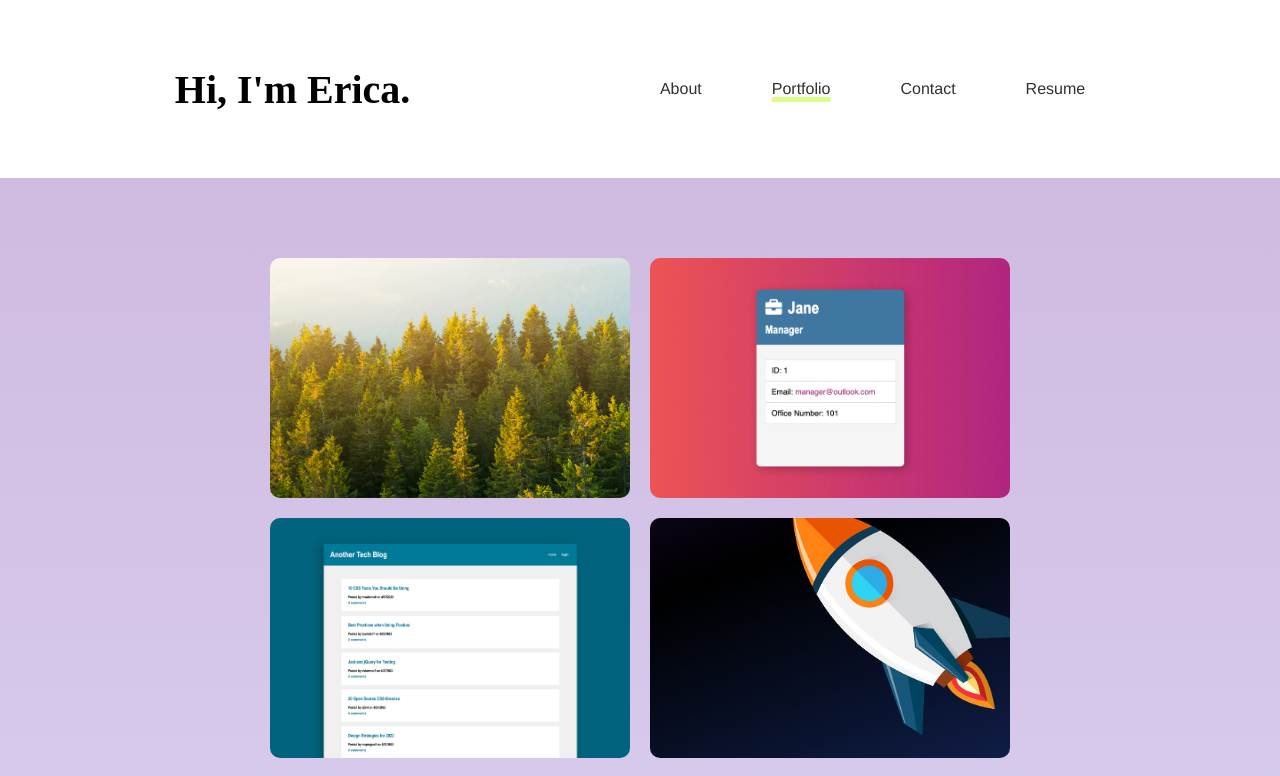
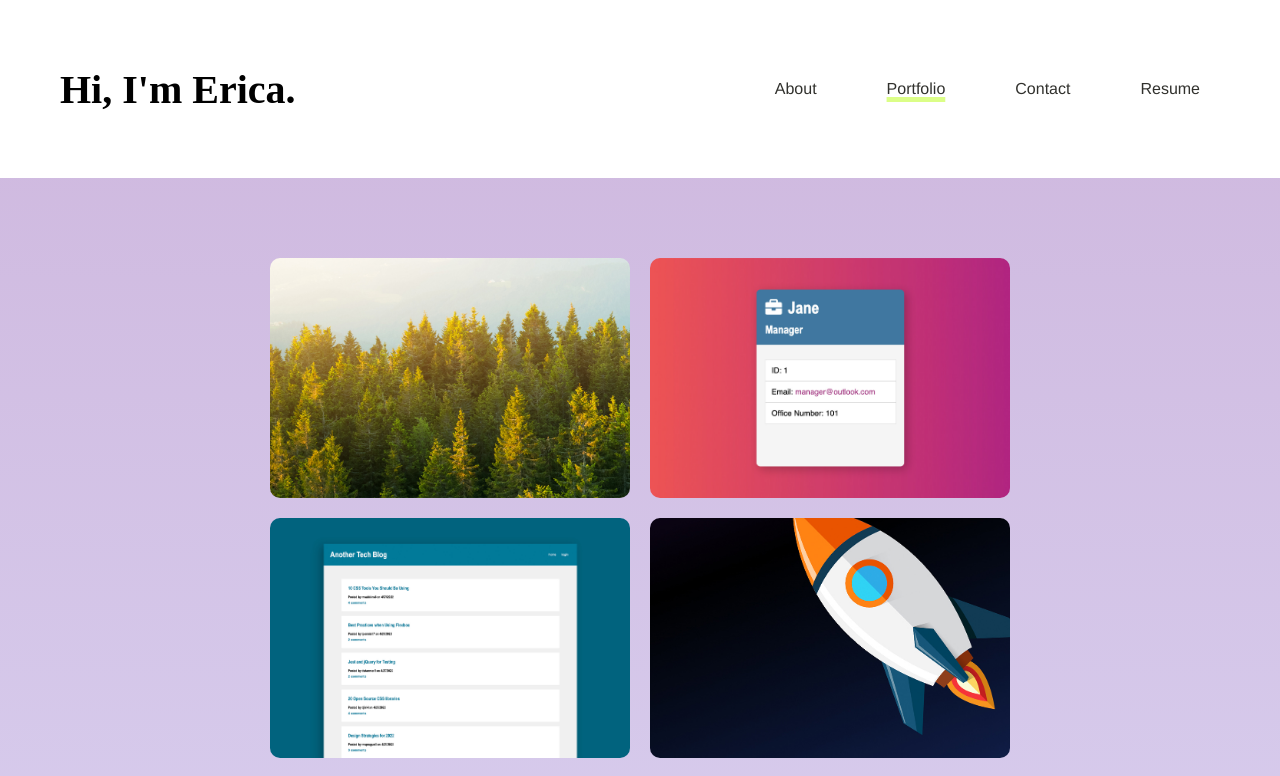
Before and after one commit to etrenholm/response-umbrella, a React (Create React App) app: page / in a window 1280 px wide. Shown: the top 776 px of the page. Built offline with nearby package versions, Linux system fonts and the light colour scheme; a web font is replaced by a local one.

Commit message:
fixed margin

```diff
--- a/src/App.js
+++ b/src/App.js
@@ -1,4 +1,4 @@
-import React, { useEffect, useState } from 'react';
+import React, { useState } from 'react';
 import Header from './components/Header';
 import Footer from './components/Footer';
 import Resume from './pages/Resume';
--- a/src/index.css
+++ b/src/index.css
@@ -1,6 +1,6 @@
 * {
   box-sizing: border-box;
-  margin: auto;
+  margin: 0;
   padding: 0;
 }
 
```
